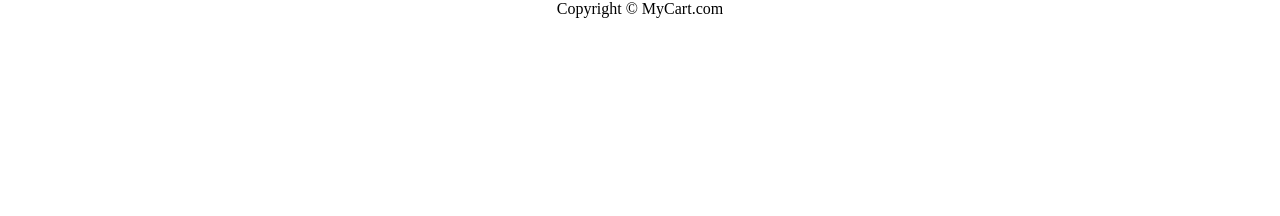
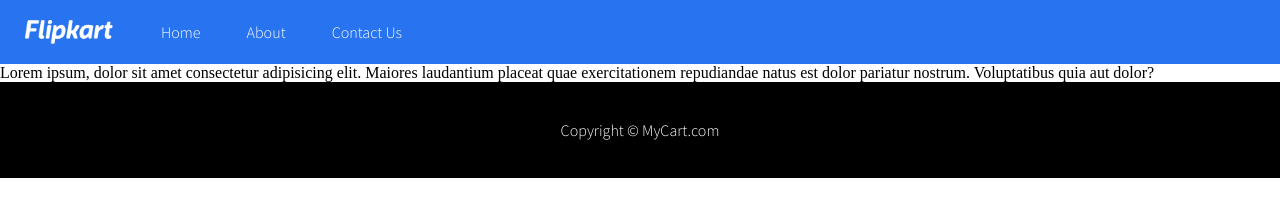
Before and after one commit to ihsan-buneri/Html_CSS_Project-Flipkart_site, a plain HTML site: page index.html in a window 1280 px wide. Drawn offline with Linux system fonts and the light colour scheme.

Commit message:
Design header and footer

```diff
--- a/css/style.css
+++ b/css/style.css
@@ -1,4 +1,49 @@
+@import url('https://fonts.googleapis.com/css2?family=Lato:wght@300&family=Source+Sans+Pro:wght@300&display=swap');
+
+:root{
+    --main-bg-color: #2874f0;
+}
 *{
     padding: 0;
     margin: 0;
 }
+header{
+
+    background-color: var(--main-bg-color);
+    font-family: 'Lato', sans-serif;
+    font-family: 'Source Sans Pro', sans-serif;
+
+}
+nav{
+    display: flex;
+}
+.logo{
+    display: flex;
+    align-items: center;
+
+}
+.logo img{
+    width: 88px;
+    padding: 0 25px;
+}
+nav ul{
+    height: 8vh;
+    display: flex;
+    justify-content: flex-start;
+    align-items: center;
+}
+nav ul li{
+    list-style: none;
+    padding: 0 23px;
+}
+nav ul li a{
+    color: white;
+    text-decoration: none;
+}
+footer{
+    height: 12vh;
+    background-color: black;
+    color: white;
+    font-family: 'Lato', sans-serif;
+    font-family: 'Source Sans Pro', sans-serif;
+}
--- a/css/utiles.css
+++ b/css/utiles.css
@@ -1,3 +1,5 @@
-.text-center{
-    text-align: center;
+.flex-all-center{
+    display: flex;
+    justify-content: center;
+    align-items: center;
 }
--- a/index.html
+++ b/index.html
@@ -9,10 +9,23 @@
     <link rel="stylesheet" href="./css/utiles.css">
 </head>
 <body>
-    <header></header>
-    <main></main>
-    <footer>
-        <p class="text-center">Copyright &copy; MyCart.com</p>
+    <header>
+        <nav>
+            <div class="logo">
+                <img src="./img/logo.png" alt="">
+            </div>
+            <ul>
+                <li><a href="">Home</a></li>
+                <li><a href="">About</a></li>
+                <li><a href="">Contact Us</a></li>
+            </ul>
+        </nav>
+    </header>
+    <main>
+        Lorem ipsum, dolor sit amet consectetur adipisicing elit. Maiores laudantium placeat quae exercitationem repudiandae natus est dolor pariatur nostrum. Voluptatibus quia aut dolor?
+    </main>
+    <footer class="flex-all-center">
+        <p >Copyright &copy; MyCart.com</p>
     </footer>
 </body>
 </html>
```
Also changed, not shown: img/logo.png (added).
